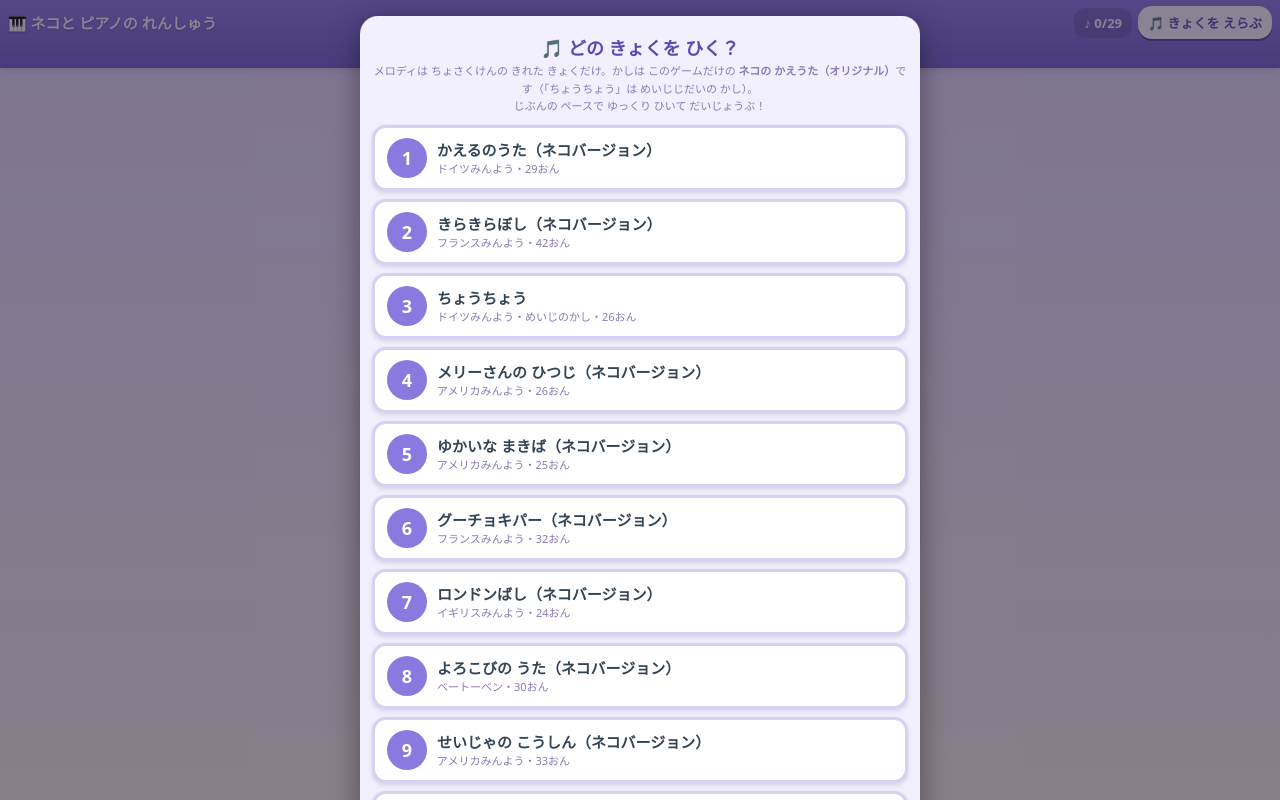
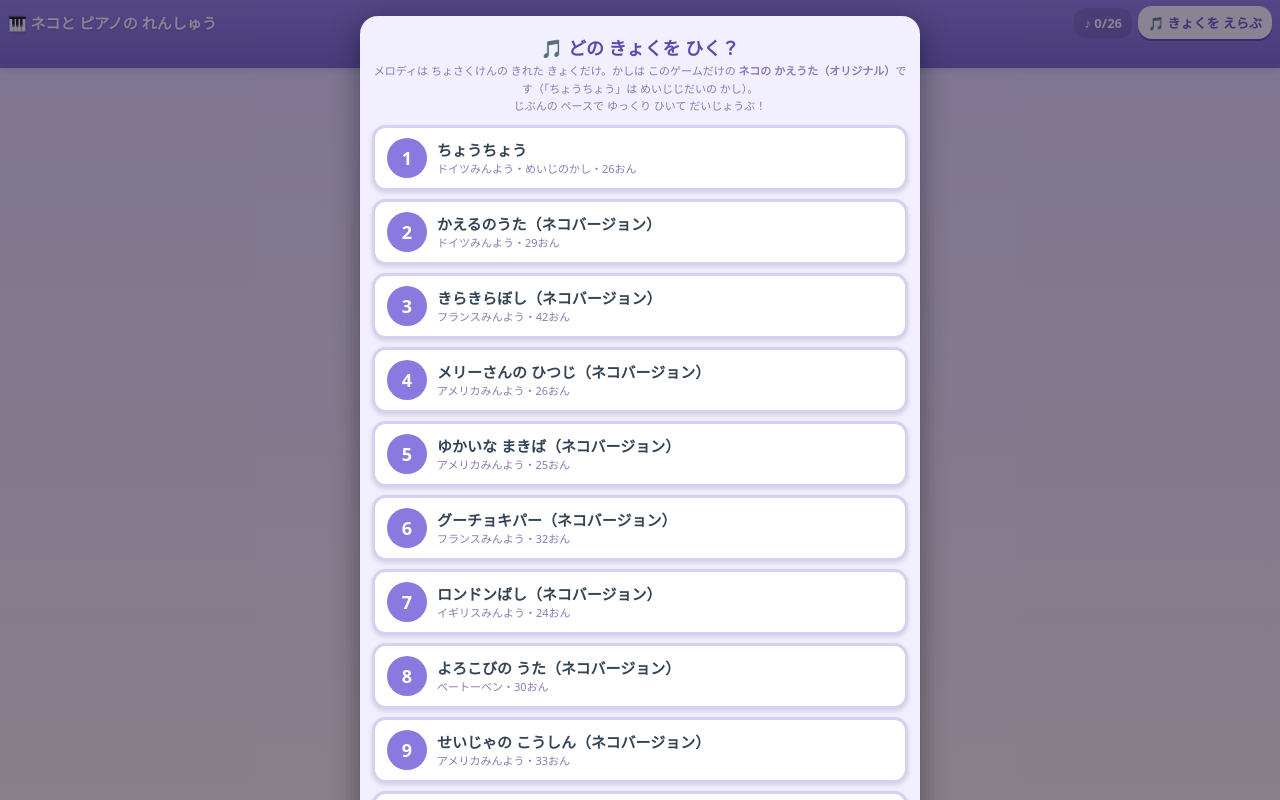
Before and after one commit to yuya-1204/neko-game, a plain HTML site: page neko-piano.html in a window 1280 px wide. Drawn offline with Linux system fonts and the light colour scheme.

Commit message:
Add files via upload

```diff
--- a/neko-piano.html
+++ b/neko-piano.html
@@ -4,7 +4,7 @@
 <meta charset="UTF-8">
 <meta name="viewport" content="width=device-width, initial-scale=1.0, maximum-scale=1.0, user-scalable=no">
 <title>ネコと ピアノの れんしゅう</title>
-<!-- v1.1 -->
+<!-- v1.2 -->
 <style>
 *{margin:0;padding:0;box-sizing:border-box;-webkit-tap-highlight-color:transparent}
 html,body{min-height:100%}
@@ -209,13 +209,19 @@ function fanfare(){[523,659,784,1047,1319].forEach((f,i)=>{
 });}
 /* ---------- きょく（メロディは ちょさくけんフリー。かしは オリジナルの ネコかえうた。ちょうちょうのみ めいじじだいの かし） ---------- */
 const SONGS=[
+ {name:'ちょうちょう',info:'ドイツみんよう・めいじのかし',bpm:100,notes:[
+  ['G4',1],['E4',1],['E4',2],['F4',1],['D4',1],['D4',2],
+  ['C4',1],['D4',1],['E4',1],['F4',1],['G4',1],['G4',1],['G4',2],
+  ['G4',1],['E4',1],['E4',2],['F4',1],['D4',1],['D4',2],
+  ['C4',1],['D4',1],['E4',1],['F4',1],['E4',1],['D4',1],['C4',2]],
+  lyr:['ちょう','ちょ','う','ちょう','ちょ','う','な','の','は','に','と','ま','れ','ちょう','ちょ','う','ちょう','ちょ','う','さ','く','ら','に','と','ま','れ']},
  {name:'かえるのうた（ネコバージョン）',info:'ドイツみんよう',bpm:100,notes:[
   ['C4',1],['D4',1],['E4',1],['F4',1],['E4',1],['D4',1],['C4',2],
   ['E4',1],['F4',1],['G4',1],['A4',1],['G4',1],['F4',1],['E4',2],
   ['C4',1],['C4',1],['C4',1],['C4',1],
   ['C4',.5],['C4',.5],['D4',.5],['D4',.5],['E4',.5],['E4',.5],['F4',.5],['F4',.5],
   ['E4',1],['D4',1],['C4',2]],
-  lyr:['ね','こ','の','う','た','が','ー','き','こ','え','て','く','る','よ','ニャー','ニャー','ニャー','ニャー','ニャ','ニャ','ニャ','ニャ','ニャ','ニャ','ニャ','ニャ','ニャー','ニャー','ニャー']},
+  lyr:['ね','こ','の','ー','う','た','が','き','こ','え','て','く','る','よ','ニャー','ニャー','ニャー','ニャー','ニャ','ニャ','ニャ','ニャ','ニャ','ニャ','ニャ','ニャ','ニャー','ニャー','ニャー']},
  {name:'きらきらぼし（ネコバージョン）',info:'フランスみんよう',bpm:100,notes:[
   ['C4',1],['C4',1],['G4',1],['G4',1],['A4',1],['A4',1],['G4',2],
   ['F4',1],['F4',1],['E4',1],['E4',1],['D4',1],['D4',1],['C4',2],
@@ -224,12 +230,6 @@ const SONGS=[
   ['C4',1],['C4',1],['G4',1],['G4',1],['A4',1],['A4',1],['G4',2],
   ['F4',1],['F4',1],['E4',1],['E4',1],['D4',1],['D4',1],['C4',2]],
   lyr:['き','ら','き','ら','お','め','め','よ','ぞ','ら','の','ね','こ','よ','お','ほ','し','を','か','ぞ','え','ね','む','り','に','つ','く','よ','き','ら','き','ら','お','め','め','よ','ぞ','ら','の','ね','こ','よ']},
- {name:'ちょうちょう',info:'ドイツみんよう・めいじのかし',bpm:100,notes:[
-  ['G4',1],['E4',1],['E4',2],['F4',1],['D4',1],['D4',2],
-  ['C4',1],['D4',1],['E4',1],['F4',1],['G4',1],['G4',1],['G4',2],
-  ['G4',1],['E4',1],['E4',2],['F4',1],['D4',1],['D4',2],
-  ['C4',1],['D4',1],['E4',1],['F4',1],['E4',1],['D4',1],['C4',2]],
-  lyr:['ちょう','ちょ','う','ちょう','ちょ','う','な','の','は','に','と','ま','れ','ちょう','ちょ','う','ちょう','ちょ','う','さ','く','ら','に','と','ま','れ']},
  {name:'メリーさんの ひつじ（ネコバージョン）',info:'アメリカみんよう',bpm:100,notes:[
   ['E4',1],['D4',1],['C4',1],['D4',1],['E4',1],['E4',1],['E4',2],
   ['D4',1],['D4',1],['D4',2],['E4',1],['G4',1],['G4',2],
```
